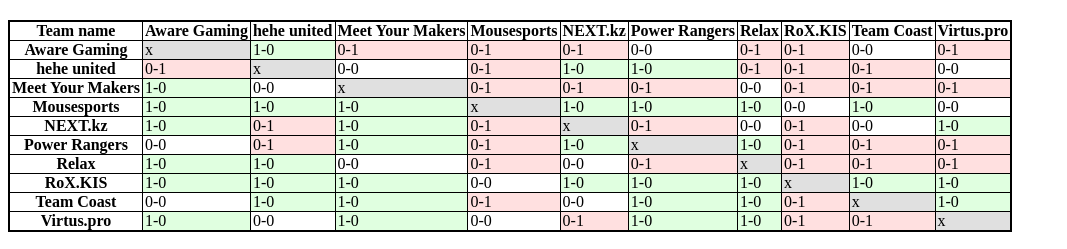
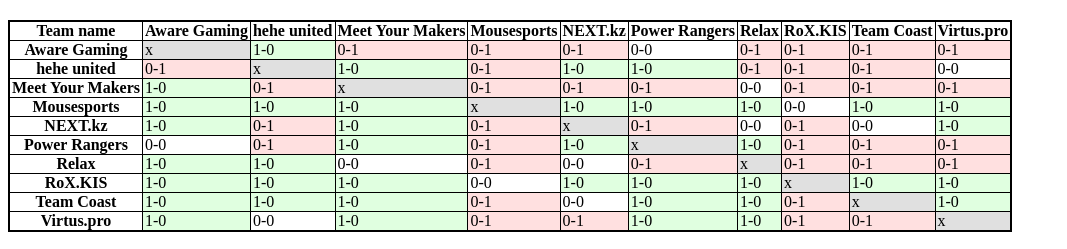
Before and after one commit to ti4roundrobin/ti4roundrobin.github.io, a plain HTML site: page index.html in a window 1280 px wide. Shown: the top 249 px of the page, without its empty margins (0-1067 px from the left). Drawn offline with Linux system fonts and the light colour scheme.

Commit message:
Added three result from round 10

```diff
--- a/index.html
+++ b/index.html
@@ -10,16 +10,16 @@
 <body>
 <table id="results">
 <tr><th>Team name</th><th class="teamname">Aware Gaming</th><th class="teamname">hehe united</th><th class="teamname">Meet Your Makers</th><th class="teamname">Mousesports</th><th class="teamname">NEXT.kz</th><th class="teamname">Power Rangers</th><th class="teamname">Relax</th><th class="teamname">RoX.KIS</th><th class="teamname">Team Coast</th><th class="teamname">Virtus.pro</th></tr>
-<tr><th class="teamname">Aware Gaming</th><td>x</td><td>1-0</td><td>0-1</td><td>0-1</td><td>0-1</td><td>0-0</td><td>0-1</td><td>0-1</td><td>0-0</td><td>0-1</td></tr>
-<tr><th class="teamname">hehe united</th><td>0-1</td><td>x</td><td>0-0</td><td>0-1</td><td>1-0</td><td>1-0</td><td>0-1</td><td>0-1</td><td>0-1</td><td>0-0</td></tr>
-<tr><th class="teamname">Meet Your Makers</th><td>1-0</td><td>0-0</td><td>x</td><td>0-1</td><td>0-1</td><td>0-1</td><td>0-0</td><td>0-1</td><td>0-1</td><td>0-1</td></tr>
-<tr><th class="teamname">Mousesports</th><td>1-0</td><td>1-0</td><td>1-0</td><td>x</td><td>1-0</td><td>1-0</td><td>1-0</td><td>0-0</td><td>1-0</td><td>0-0</td></tr>
+<tr><th class="teamname">Aware Gaming</th><td>x</td><td>1-0</td><td>0-1</td><td>0-1</td><td>0-1</td><td>0-0</td><td>0-1</td><td>0-1</td><td>0-1</td><td>0-1</td></tr>
+<tr><th class="teamname">hehe united</th><td>0-1</td><td>x</td><td>1-0</td><td>0-1</td><td>1-0</td><td>1-0</td><td>0-1</td><td>0-1</td><td>0-1</td><td>0-0</td></tr>
+<tr><th class="teamname">Meet Your Makers</th><td>1-0</td><td>0-1</td><td>x</td><td>0-1</td><td>0-1</td><td>0-1</td><td>0-0</td><td>0-1</td><td>0-1</td><td>0-1</td></tr>
+<tr><th class="teamname">Mousesports</th><td>1-0</td><td>1-0</td><td>1-0</td><td>x</td><td>1-0</td><td>1-0</td><td>1-0</td><td>0-0</td><td>1-0</td><td>1-0</td></tr>
 <tr><th class="teamname">NEXT.kz</th><td>1-0</td><td>0-1</td><td>1-0</td><td>0-1</td><td>x</td><td>0-1</td><td>0-0</td><td>0-1</td><td>0-0</td><td>1-0</td></tr>
 <tr><th class="teamname">Power Rangers</th><td>0-0</td><td>0-1</td><td>1-0</td><td>0-1</td><td>1-0</td><td>x</td><td>1-0</td><td>0-1</td><td>0-1</td><td>0-1</td></tr>
 <tr><th class="teamname">Relax</th><td>1-0</td><td>1-0</td><td>0-0</td><td>0-1</td><td>0-0</td><td>0-1</td><td>x</td><td>0-1</td><td>0-1</td><td>0-1</td></tr>
 <tr><th class="teamname">RoX.KIS</th><td>1-0</td><td>1-0</td><td>1-0</td><td>0-0</td><td>1-0</td><td>1-0</td><td>1-0</td><td>x</td><td>1-0</td><td>1-0</td></tr>
-<tr><th class="teamname">Team Coast</th><td>0-0</td><td>1-0</td><td>1-0</td><td>0-1</td><td>0-0</td><td>1-0</td><td>1-0</td><td>0-1</td><td>x</td><td>1-0</td></tr>
-<tr><th class="teamname">Virtus.pro</th><td>1-0</td><td>0-0</td><td>1-0</td><td>0-0</td><td>0-1</td><td>1-0</td><td>1-0</td><td>0-1</td><td>0-1</td><td>x</td></tr>
+<tr><th class="teamname">Team Coast</th><td>1-0</td><td>1-0</td><td>1-0</td><td>0-1</td><td>0-0</td><td>1-0</td><td>1-0</td><td>0-1</td><td>x</td><td>1-0</td></tr>
+<tr><th class="teamname">Virtus.pro</th><td>1-0</td><td>0-0</td><td>1-0</td><td>0-1</td><td>0-1</td><td>1-0</td><td>1-0</td><td>0-1</td><td>0-1</td><td>x</td></tr>
 </table>
 </body>
 </html>
```
